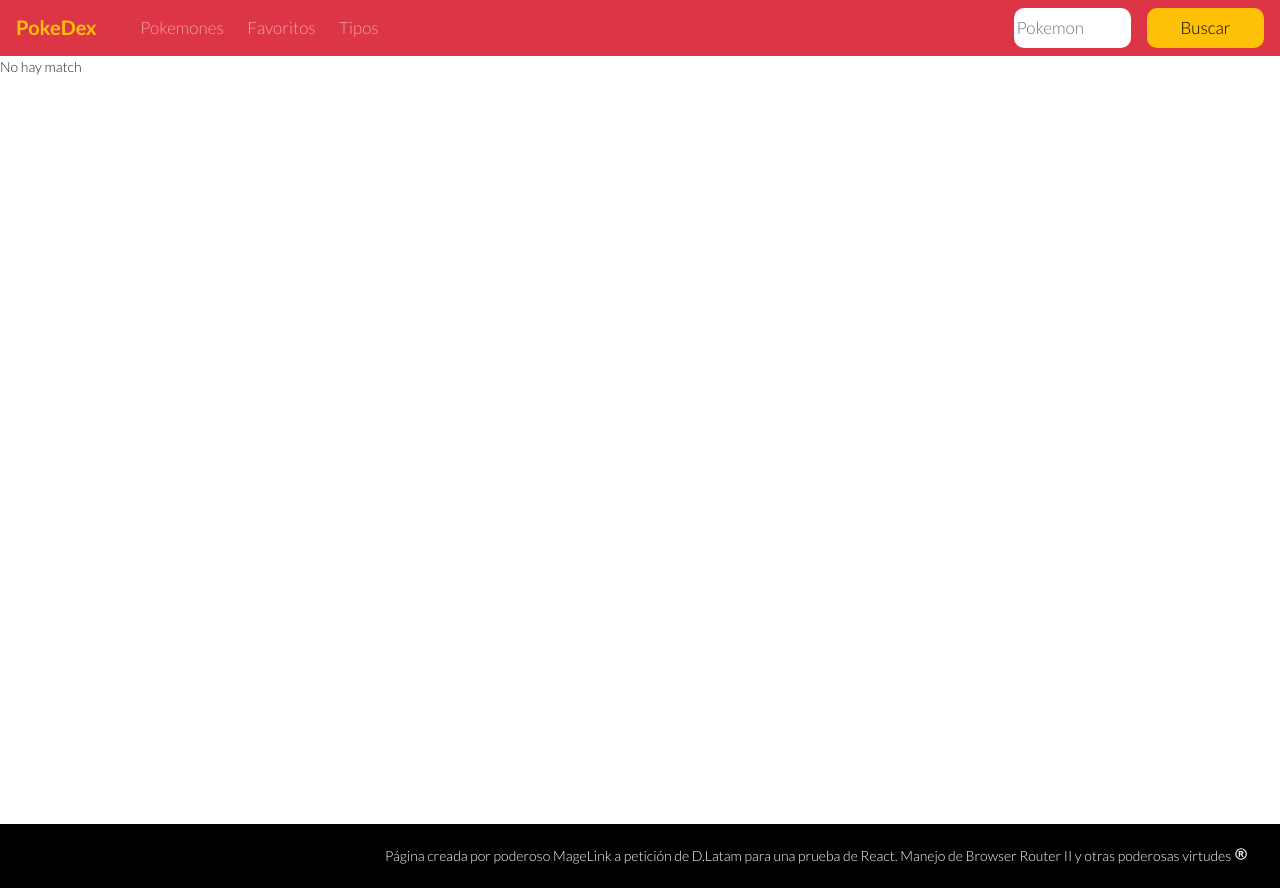
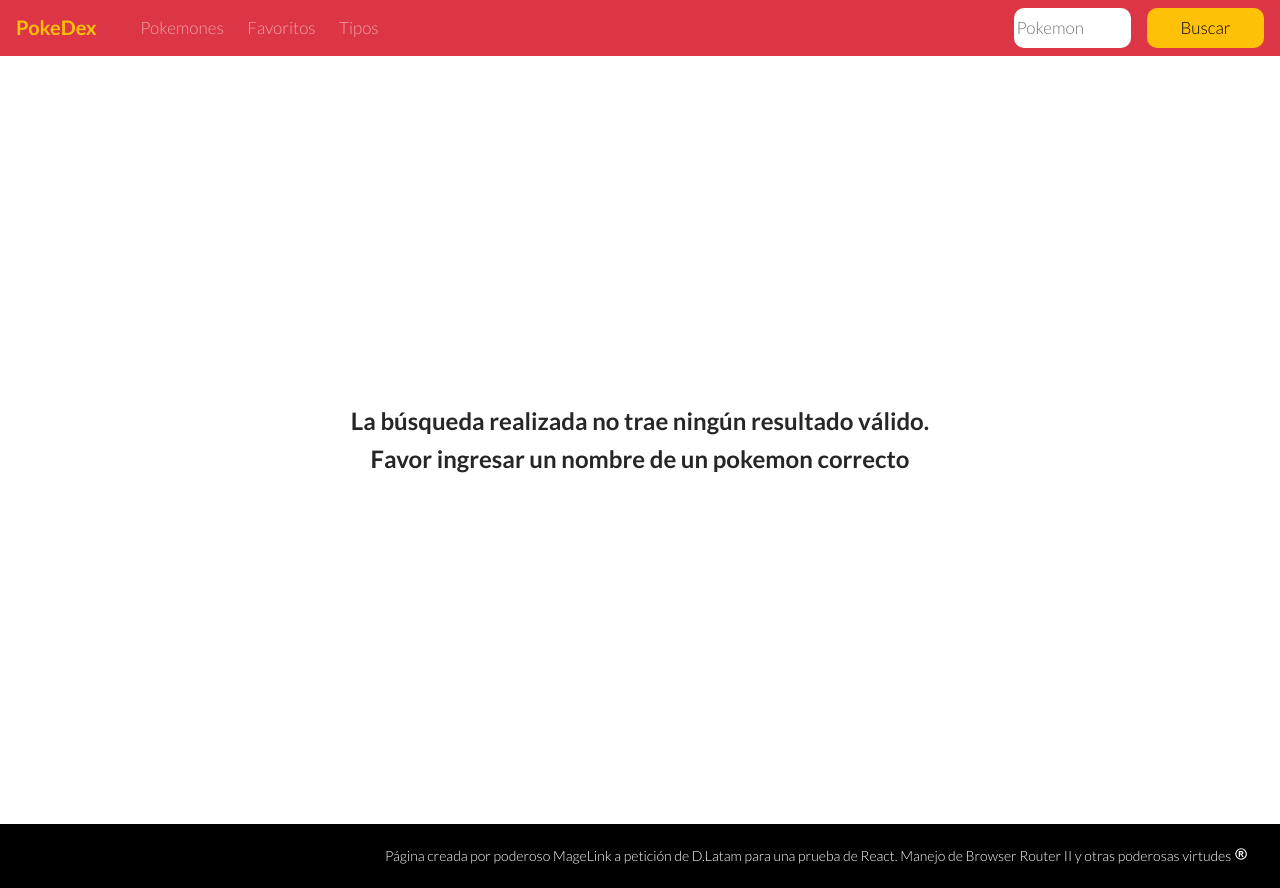
Before and after one commit to MageLnk/Desafio-Router-II-Pokeapi, a React (Create React App) app: page /search/1 in a window 1280 px wide. Both pictures are taken after typing "Sample" into the empty fields and a click on the button "Buscar". Built offline with nearby package versions, Linux system fonts and the light colour scheme; no server answers; the HTML template or start-up script is replaced by a standard one.

Commit message:
Search page, search input and everything about it is working

```diff
--- a/src/Components/SearchContent/SearchContent.css
+++ b/src/Components/SearchContent/SearchContent.css
@@ -0,0 +1,24 @@
+.search-page-content {
+  display: flex;
+  justify-content: center;
+  align-items: center;
+  width: 100%;
+  height: 100%;
+}
+.search-page-ask-for-search {
+  margin: 1rem;
+  font-size: 24px;
+  font-weight: 600;
+}
+.search-page-pokemon-not-found {
+  display: flex;
+  flex-direction: column;
+  text-align: center;
+  margin: 1rem;
+  font-size: 24px;
+  font-weight: 600;
+}
+.search-page-pokemon-card-container {
+  width: 300px;
+  height: 300px;
+}
--- a/src/Components/SearchContent/index.jsx
+++ b/src/Components/SearchContent/index.jsx
@@ -1,29 +1,32 @@
 import { useContext } from "react";
 // Context
 import GeneralContext from "../../Context/GeneralContext";
+// Components
 import CardPokemon from "../CardPokemon";
 // Style
 import "./SearchContent.css";
 // App
 const SearchContent = () => {
   const { pokemonData } = useContext(GeneralContext);
-  console.log(pokemonData);
 
   return (
     <div className="search-page-content">
       {pokemonData !== undefined ? (
         <>
           {pokemonData === "" ? (
-            <div>
+            <div className="search-page-ask-for-search">
               <span>Debe realizar una búsqueda válida primero</span>
             </div>
           ) : (
-            <div>OK</div>
+            <div className="search-page-pokemon-card-container">
+              <CardPokemon pokemonUrl={pokemonData} />
+            </div>
           )}
         </>
       ) : (
-        <div>
-          <span>No hay match</span>
+        <div className="search-page-pokemon-not-found">
+          <span>La búsqueda realizada no trae ningún resultado válido.</span>
+          <span>Favor ingresar un nombre de un pokemon correcto</span>
         </div>
       )}
     </div>
@@ -31,3 +34,18 @@ const SearchContent = () => {
 };
 
 export default SearchContent;
+
+/*
+
+NOTA para mi yo del futuro o quién sea que esté leyendo esto:
+
+Entiendo que no es lo más óptimo hacer un doble fetch para traer el pokemon data. Lo lógico es, cuando llamo
+a la función doSearchByUserInput que está en el context, debería guardar la data que me trae la APi y en base a esa
+data llenar la información de esa página. LO SÉ, pero, si solo hago un bypass y guardo el ID para hacer
+otra innecesaría llamada a la API, es para reutilizar el component "CardPokemon" que funciona en base a
+una URL y así ahorrarme la construcción de esta página, ya que necesito tener listo el trabajo antes de la entrega.
+Básicamente es para ahorrar tiempo.
+
+En un futuro, cuando tenga tiempo y me acuerde, haré una página especializada para esta search page
+
+*/
```
